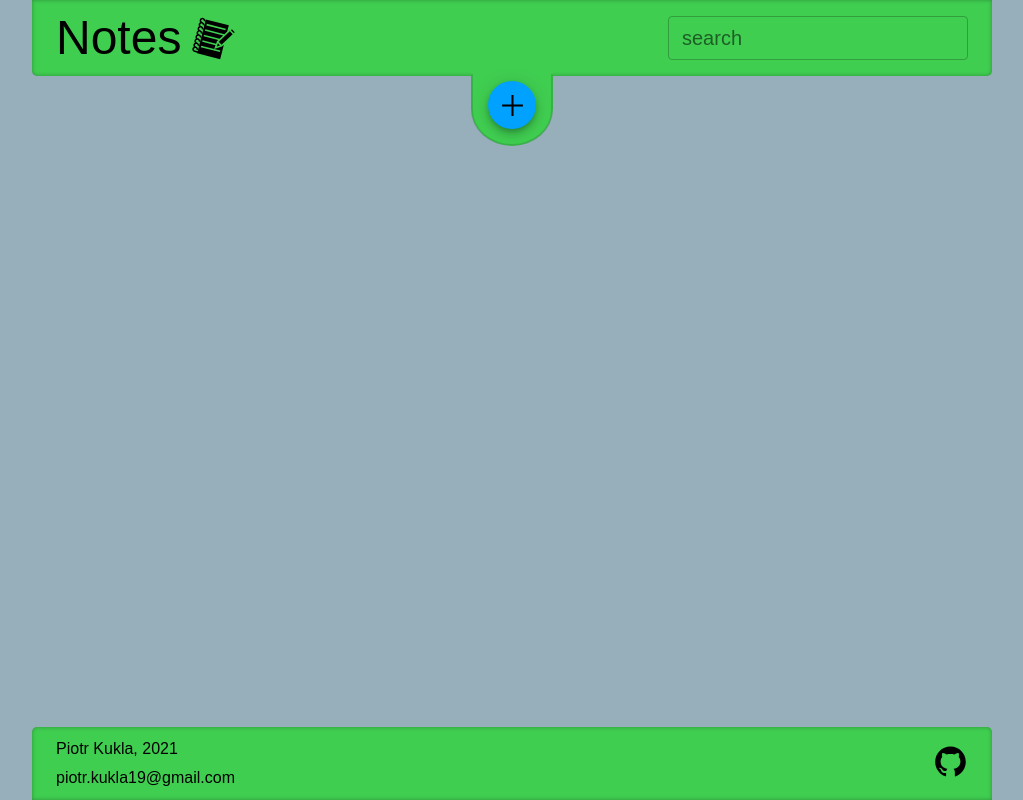
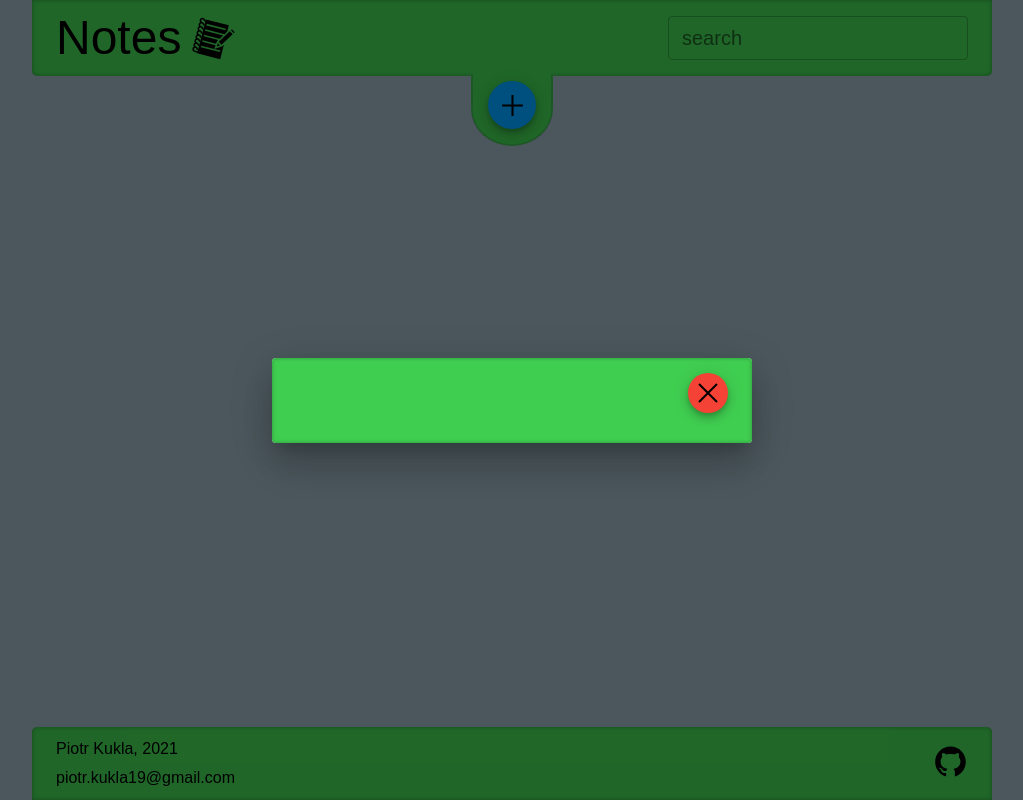
Before and after one commit to piotr-kukla-real/notes-app, a React (Create React App) app: page / in a window 1280 px wide. Both pictures are taken after a click on the button 640 px from the left and 105 px from the top of the page. Shown: the whole page, without its empty margins (128-1151 px from the left). Built offline with nearby package versions, Linux system fonts and the light colour scheme.

Commit message:
Add AddNoteDialog component

```diff
--- a/src/components/AddNoteBtn/index.tsx
+++ b/src/components/AddNoteBtn/index.tsx
@@ -1,5 +1,6 @@
 import { GrAdd } from 'react-icons/gr';
 import { useState } from 'react';
+import AddNoteDialog from 'components/AddNoteDialog';
 import { BtnContainer, BtnWrapper, Btn } from './AddNoteBtnElements';
 
 const AddNoteBtn: React.FC = () => {
@@ -16,6 +17,7 @@ const AddNoteBtn: React.FC = () => {
           </Btn>
         </BtnWrapper>
       </BtnContainer>
+      <AddNoteDialog open={open} setOpen={setOpen} />
     </>
   );
 };
--- /dev/null
+++ b/src/components/AddNoteDialog/AddNoteDialogElements.tsx
@@ -0,0 +1,39 @@
+import styled from 'styled-components';
+import { Dialog, IconButton } from '@material-ui/core';
+
+export const StyledDialog = styled(Dialog)`
+  .MuiPaper-root {
+    width: calc(100% - 30px);
+    max-height: calc(100% - 30px);
+    margin: 0px;
+  }
+`;
+
+export const AddNoteWrapper = styled.section`
+  background: whitesmoke;
+  width: 100%;
+  padding-top: 15px;
+  padding-bottom: 30px;
+  background: ${({ theme }) => theme.palette.primary.main};
+  box-shadow: var(--inset-shadow-1);
+`;
+
+export const CloseBtn = styled(IconButton)`
+  display: block;
+  margin-left: auto;
+  width: 40px;
+  height: 40px;
+  padding: 0px;
+  background: ${({ theme }) => theme.palette.error.main};
+  box-shadow: 0px 3px 5px -1px rgb(0 0 0 / 20%),
+    0px 6px 10px 0px rgb(0 0 0 / 14%), 0px 1px 18px 0px rgb(0 0 0 / 12%);
+  transition: box-shadow 0.3s;
+
+  &:active {
+    box-shadow: none;
+  }
+
+  &:hover {
+    background: ${({ theme }) => theme.palette.error.dark};
+  }
+`;
--- /dev/null
+++ b/src/components/AddNoteDialog/index.tsx
@@ -0,0 +1,38 @@
+import { GrClose } from 'react-icons/gr';
+import {
+  AddNoteWrapper,
+  CloseBtn,
+  StyledDialog,
+} from './AddNoteDialogElements';
+
+type handleClose = (
+  e: React.MouseEvent<HTMLButtonElement, MouseEvent>,
+  reason?: 'backdropClick' | 'escapeKeyDown',
+) => void;
+
+const AddNoteDialog: React.FC<propTypes['AddNoteDialog']> = ({
+  open,
+  setOpen,
+}) => {
+  const handleClose: handleClose = (e, reason) => {
+    if (reason === 'escapeKeyDown') {
+      setOpen(false);
+    }
+    if (reason === 'backdropClick') {
+      return;
+    }
+    setOpen(false);
+  };
+
+  return (
+    <StyledDialog open={open} fullWidth onClose={handleClose}>
+      <AddNoteWrapper className="media-px">
+        <CloseBtn onClick={handleClose}>
+          <GrClose />
+        </CloseBtn>
+      </AddNoteWrapper>
+    </StyledDialog>
+  );
+};
+
+export default AddNoteDialog;
--- /dev/null
+++ b/src/propTypes.d.ts
@@ -0,0 +1,6 @@
+interface propTypes {
+  AddNoteDialog: {
+    open: boolean;
+    setOpen: React.Dispatch<React.SetStateAction<boolean>>;
+  };
+}
```
